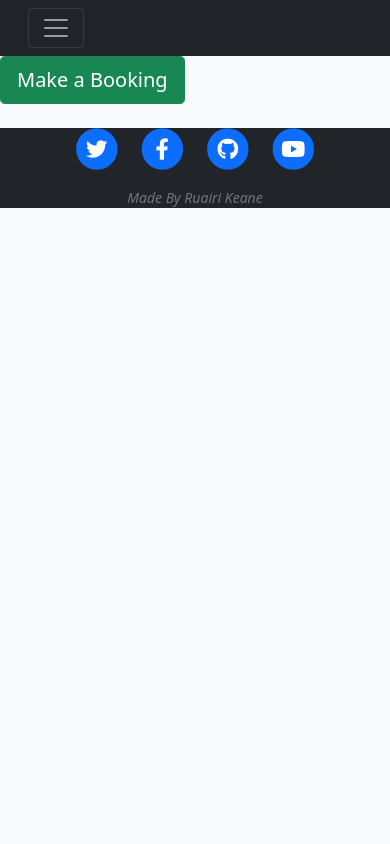
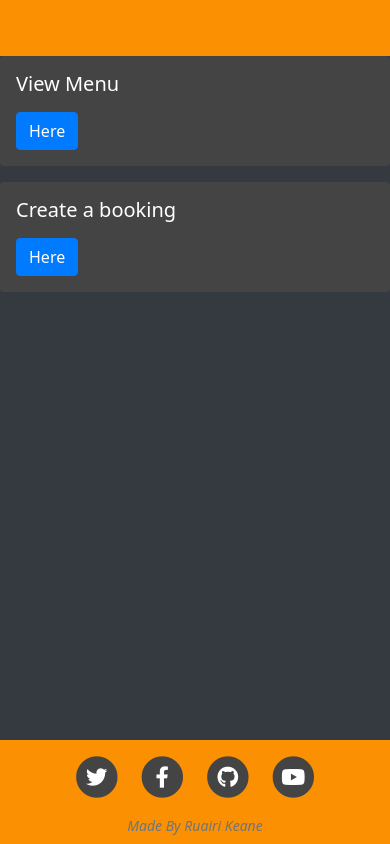
Before and after one commit to ruairikeane11/project-4-ruairikeane11, a Django app: page / in a window 390 px wide. Run offline with Django 4.2, Linux system fonts and the light colour scheme; the visitor is signed in with stand-in values (Sample User, id 1); data that the repository does not hold is empty.

Commit message:
Change some styling and adjust create booking view

```diff
--- a/home/models.py
+++ b/home/models.py
@@ -3,6 +3,7 @@ from django.contrib.auth.models import User
 
 # Create your models here.
 class Book(models.Model):
+    user = models.ForeignKey(User, on_delete=models.CASCADE)
     name = models.CharField(max_length=50)
     email = models.CharField(max_length=50)
     phone = models.CharField(max_length=15)
--- a/home/templates/home/index.html
+++ b/home/templates/home/index.html
@@ -6,11 +6,27 @@
 
 <!-- index.html content starts here -->
 
-<body class="bg-dark-grey">
+<div class="row">
+    <div class="col-sm-6 mb-3 mb-sm-0">
+        <div class="card">
+            <div class="card-body">
+                <h5 class="card-title">View Menu</h5>
+                <p class="card-text"></p>
+                <a href="{% url 'menu' %}" class="btn btn-primary">Here</a>
+            </div>
+        </div>
+    </div>
+    <div class="col-sm-6">
+        <div class="card">
+            <div class="card-body">
+                <h5 class="card-title">Create a booking</h5>
+                <p class="card-text"></p>
+                <a href="{% url 'create_booking' %}" class="btn btn-primary">Here</a>
+            </div>
+        </div>
+    </div>
+</div>
 
-
-    <a href="{% url 'create_booking' %}" class="btn btn-success btn-lg btn-block custom-button">Make a
-        Booking</a>
 
 
 <div class="row justify-content-center">
@@ -33,12 +49,10 @@
                         <a href="{% url 'booking_detail' book.id %}" class="post-link">
                             <h2 class="card-title">View Booking</h2>
                         </a>
-                            <a href="{% url 'edit_booking' book.id %}" class="btn btn-primary mt-2">Edit Booking</a>
-                            ></a>
+                        <a href="{% url 'edit_booking' book.id %}" class="btn btn-primary">Edit Booking</a>
+                        </a>
                         <a href="{% url 'delete_booking' book.id %}" class="btn btn-danger">Delete Booking</a>
-                            ></a>
-
-                            <hr />
+                        </a>
 
                     </div>
                 </div>
@@ -67,7 +81,6 @@
 {% endif %}
 </div>
 
-</body>
 <!-- index.html content ends here -->
 
 {% endblock %}
--- a/home/views.py
+++ b/home/views.py
@@ -3,13 +3,19 @@ from django.views import generic
 from django.http import HttpResponseRedirect
 from .models import Book
 from .forms import BookingForm
+from django.contrib.auth.decorators import login_required
+from django.contrib.auth.mixins import LoginRequiredMixin
 
-
-
-class BookList(generic.ListView):
+class BookList(LoginRequiredMixin, generic.ListView):
+    """
     queryset = Book.objects.all().order_by("booking_date")
+    """
     template_name = "home/index.html"
     paginate_by = 6
+
+    def get_queryset(self):
+        queryset = Book.objects.all().order_by("booking_date")
+        return queryset.filter(user=self.request.user)
 
 
 
@@ -36,12 +42,14 @@ def booking_detail(request, book_id):
     )
 
 
-
+@login_required
 def create_booking(request):
     if request.method == "POST":
         form = BookingForm(request.POST)
         if form.is_valid():
-            form.save()
+            booking = form.save(commit=False)
+            booking.user = request.user
+            booking.save()
             return redirect('home')
     else:
         form = BookingForm()
--- a/static/css/style.css
+++ b/static/css/style.css
@@ -1,5 +1,5 @@
 body {
-    background-color: #647fb6;
+    background-color: #444
 }
 
 .brand {
@@ -22,11 +22,13 @@ body {
 }
 
 .dark-bg {
-    background-color: #445261;
+    background-color: black
 }
 
+
 .main-bg {
-    background-color: #F9FAFC;
+    flex-grow: 1;
+    background-color: #343a40;
 }
 
 .card {
@@ -155,18 +157,32 @@ body {
 }
 
 /* custom css */
+.navbar {
+    background-color: #fc9003;
+}
 
-.navbar-dark .navbar-nav .nav-link {
-    color: rgba(255, 255, 255, 0.75);
+.nav-item {
+    color: #444;
 }
+
+
 
 .navbar-dark .navbar-nav .nav-link:hover,
 .navbar-dark .navbar-nav .nav-link:active {
-    color: #fff;
+    color: #444
 }
 
-.footer .list-inline-item a {
-    color: rgba(255, 255, 255, 0.75);
+.footer {
+    background-color: #fc9003;
+}
+
+a {
+    color: #444;
+}
+
+
+.footer .list-inline-item {
+    color: #444;
 }
 
 .footer .list-inline-item a:hover {
@@ -174,13 +190,13 @@ body {
 }
 
 .footer .small.text-muted {
-    color: rgba(255, 255, 255, 0.5);
+    color: rgb(255, 255, 255, 0.5);
 }
 
 
 body.bg-dark-grey {
-    background-color: #343a40;
-    color: #fff;
+    background-color: #fc9003;
+
 }
 
 .card {
@@ -220,6 +236,10 @@ body.bg-dark-grey {
     border-color: #dc3545;
 }
 
+.btn-success {
+    background-color: #fc9003;
+}
+
 /* custom */
 
 .menu-page {
@@ -243,3 +263,7 @@ body.bg-dark-grey {
     padding: 10px 0;
     border-bottom: 1px solid #dee2e6;
 }
+
+.card-img-top {
+    height: 300px;
+}
--- a/templates/base.html
+++ b/templates/base.html
@@ -33,7 +33,7 @@
 <body class="d-flex flex-column h-100 main-bg">
 
     <!-- Navigation -->
-    <nav class="navbar navbar-expand-lg navbar-dark bg-dark">
+    <nav class="navbar navbar-expand-lg ">
         <div class="container-fluid d-flex justify-content-between">
             <div class="d-flex">
                 <a class="navbar-brand" href="{% url 'home' %}"></a>
@@ -75,15 +75,14 @@
                         <a class="nav-link {% if request.path == login_url %}active{% endif %}" aria-current="page"
                             href="{% url 'account_login' %}">Login</a>
                     </li>
-
                     {% endif %}
-
                 </ul>
 
-
+                {% if user.is_authenticated %}
                 <span class="navbar-text text-muted">
                     Logged in as {{ user }}
                 </span>
+                {% endif %}
             </div>
         </div>
     </nav>
@@ -97,11 +96,11 @@
     </main>
 
     <!-- Footer -->
-    <footer class="bg-dark text-light">
+    <footer class="footer text-light mt-auto">
         <div class="container px-4 px-lg-5">
             <div class="row gx-4 gx-lg-5 justify-content-center">
                 <div class="col-md-10 col-lg-8 col-xl-7">
-                    <ul class="list-inline text-center">
+                    <ul class="list-inline text-center mt-3">
                         <li class="list-inline-item">
                             <a href="#!">
                                 <span class="fa-stack fa-lg">
@@ -135,7 +134,7 @@
                             </a>
                         </li>
                     </ul>
-                    <div class="small text-center text-muted fst-italic">Made By Ruairi Keane</div>
+                    <div class="small text-center text-muted fst-italic mb-2">Made By Ruairi Keane</div>
                 </div>
             </div>
         </div>
```
Also changed, not shown: home/migrations/0004_book_user.py (added), static/images/default1.jpg (added). Lines whose indentation alone changed are shown as unchanged.
